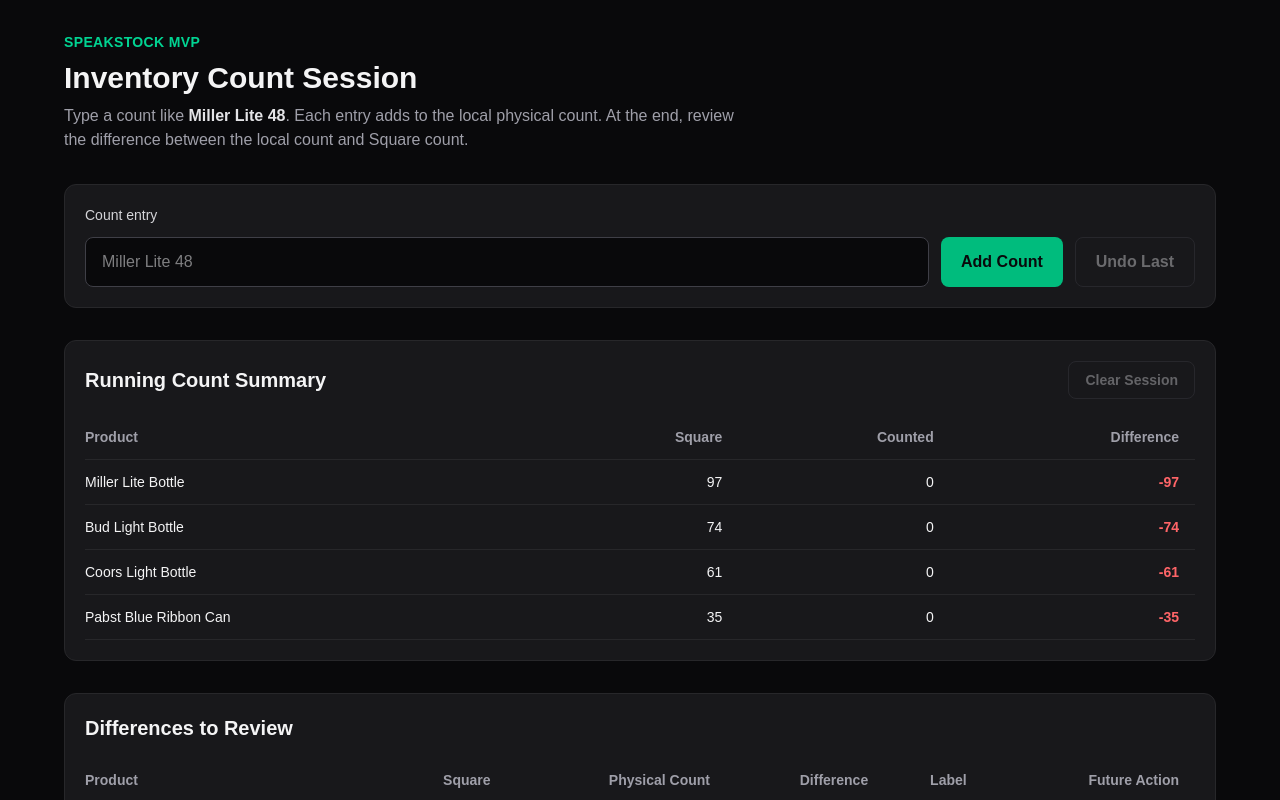
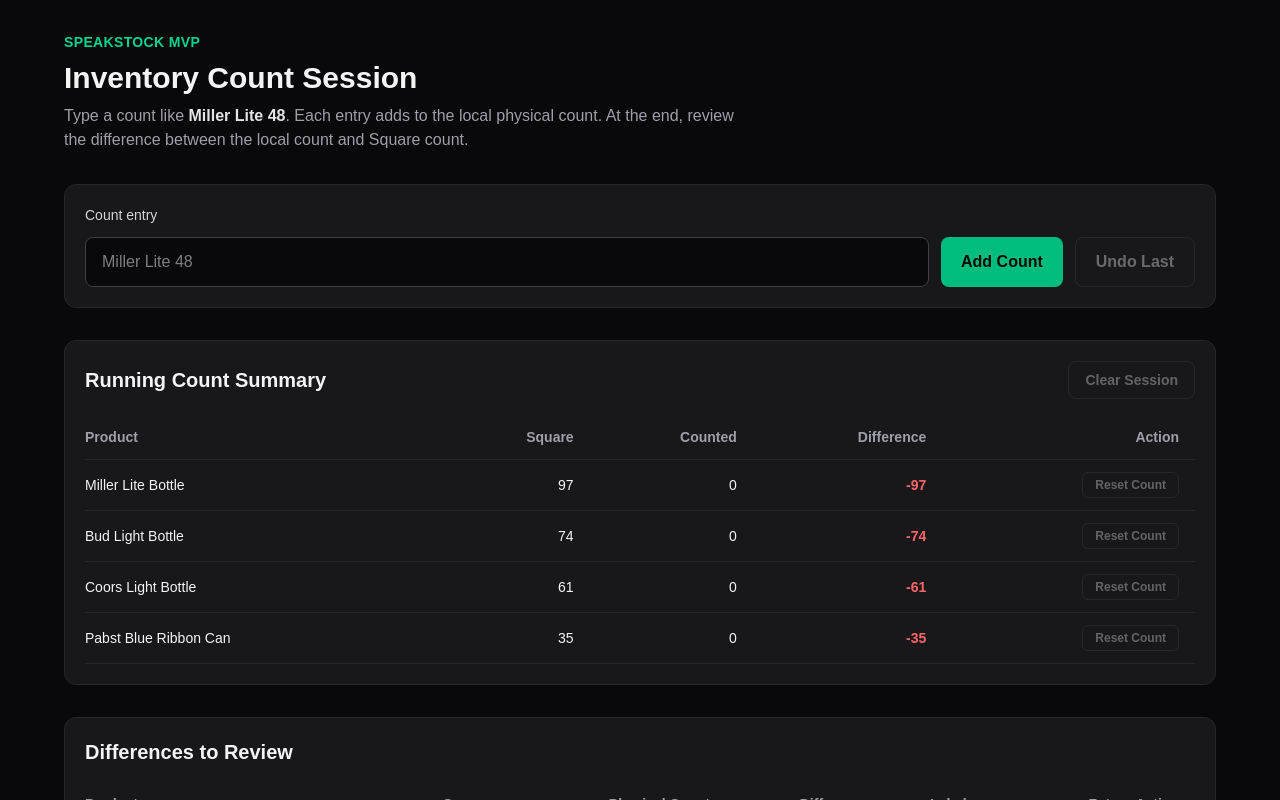
Before and after one commit to rjmcnamara22/SpeakStock, a Next.js app: page /inventory in a window 1280 px wide. Shown: the top 800 px of the page. Built offline with nearby package versions, Linux system fonts and the light colour scheme.

Commit message:
Add inventory entry correction controls

```diff
--- a/app/inventory/page.tsx
+++ b/app/inventory/page.tsx
@@ -162,6 +162,7 @@
                   <th className="py-3 pr-4 text-right">Square</th>
                   <th className="py-3 pr-4 text-right">Counted</th>
                   <th className="py-3 pr-4 text-right">Difference</th>
+                  <th className="py-3 pr-4 text-right">Action</th>
                 </tr>
               </thead>
               <tbody>
@@ -182,6 +183,15 @@
                       {row.difference > 0
                         ? `+${row.difference}`
                         : row.difference}
+                    </td>
+                    <td className="py-3 pr-4 text-right">
+                      <button
+                        onClick={() => handleResetProduct(row.productId)}
+                        disabled={row.localCount === 0}
+                        className="rounded-md border border-zinc-700 px-3 py-1 text-xs font-semibold text-zinc-300 hover:bg-zinc-800 disabled:cursor-not-allowed disabled:opacity-40"
+                      >
+                        Reset Count
+                      </button>
                     </td>
                   </tr>
                 ))}
@@ -274,6 +284,7 @@
                     <th className="py-3 pr-4 text-right">Quantity</th>
                     <th className="py-3 pr-4">Raw Input</th>
                     <th className="py-3 pr-4">Source</th>
+                    <th className="py-3 pr-4 text-right">Action</th>
                   </tr>
                 </thead>
                 <tbody>
@@ -289,6 +300,14 @@
                       <td className="py-3 pr-4 text-zinc-400">
                         {entry.source}
                       </td>
+                      <td className="py-3 pr-4 text-right">
+                        <button
+                          onClick={() => handleDeleteEntry(entry.id)}
+                          className="rounded-md border border-red-900 px-3 py-1 text-xs font-semibold text-red-300 hover:bg-red-950"
+                        >
+                          Delete
+                        </button>
+                      </td>
                     </tr>
                   ))}
                 </tbody>
```
